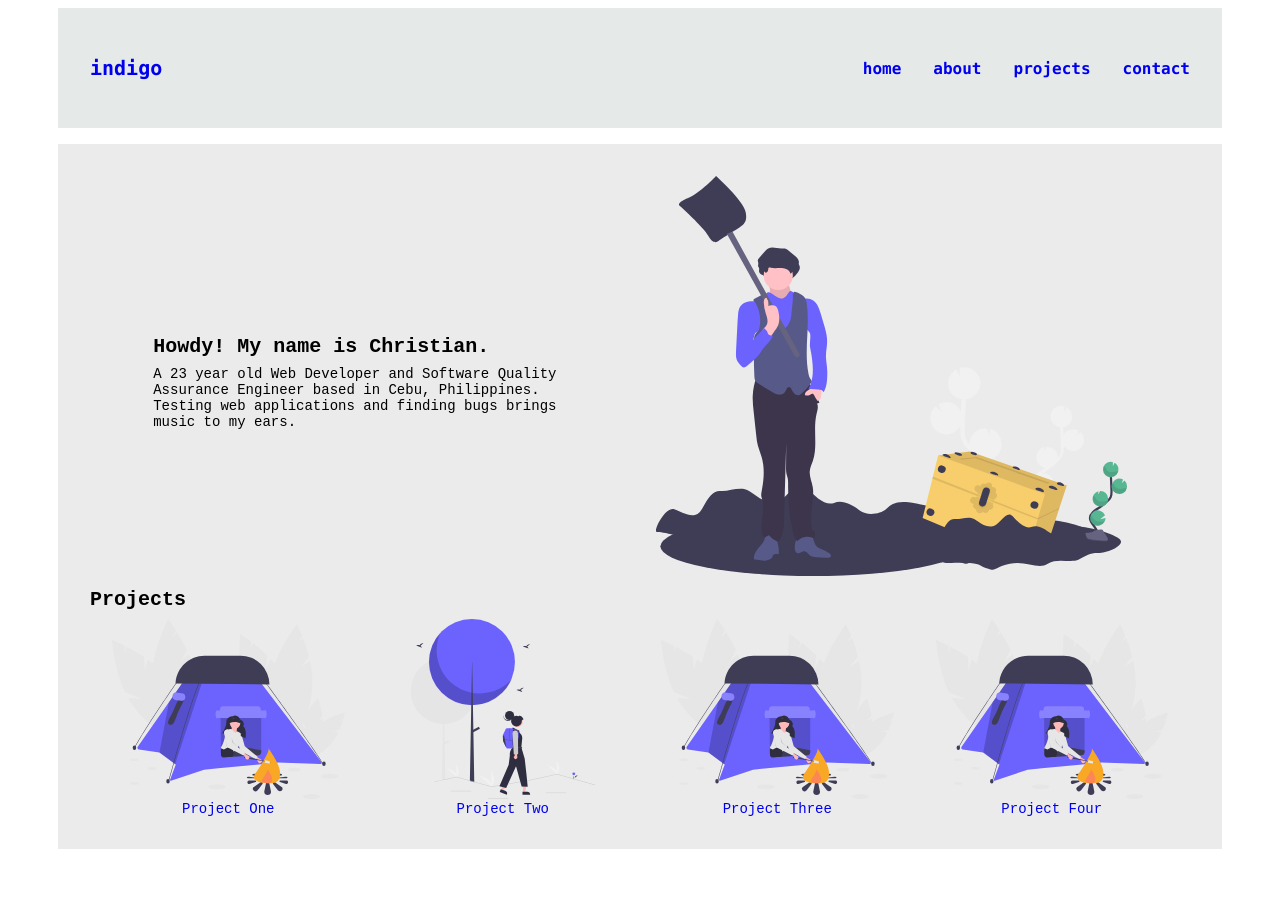
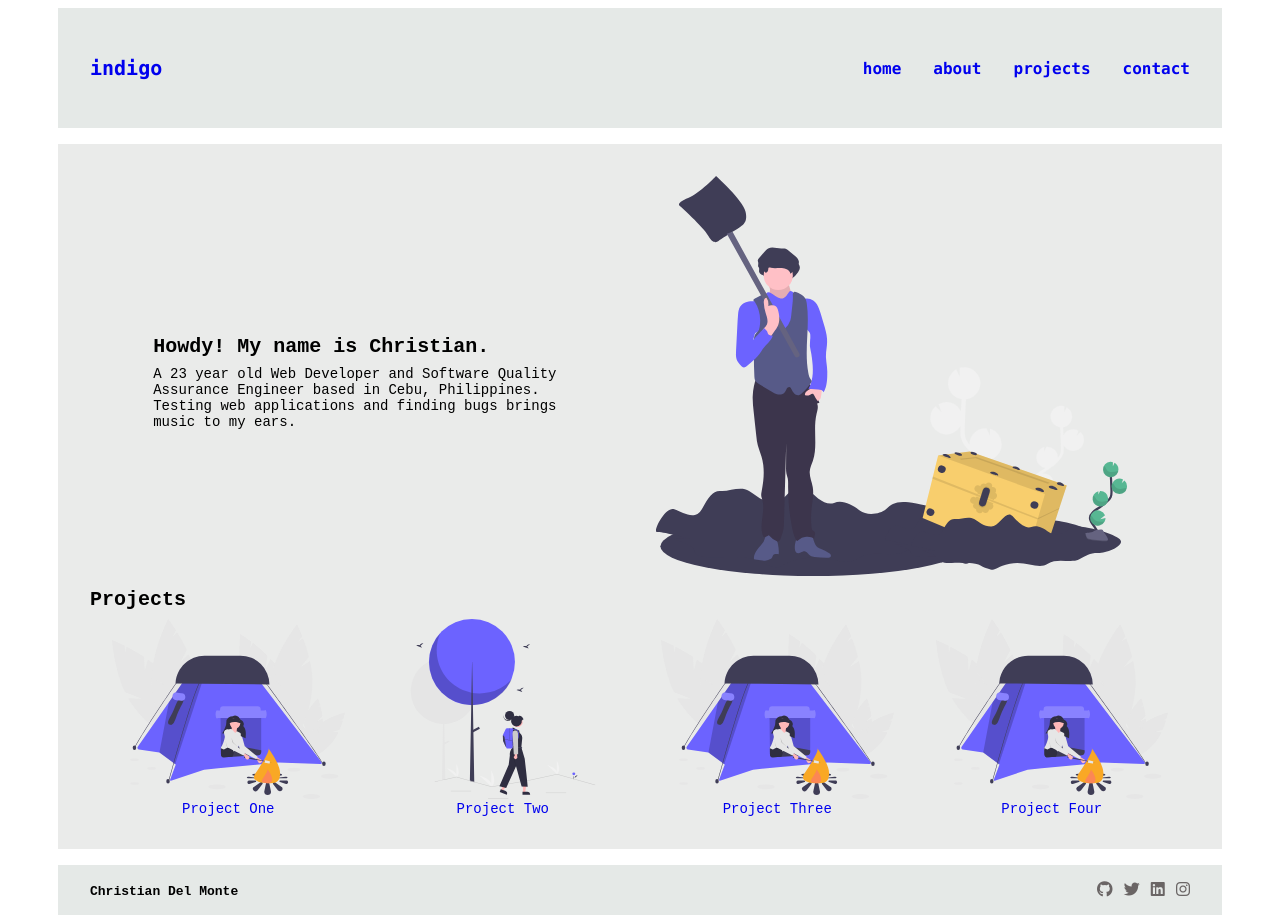
Before and after one commit to indigospritz/portfolio, a Vue app: page / in a window 1280 px wide. Before the commit the page ends 857 px from the top, so only its background shows below. Built offline with nearby package versions, Linux system fonts and the light colour scheme.

Commit message:
added footer

```diff
--- a/src/App.vue
+++ b/src/App.vue
@@ -3,15 +3,18 @@
   <main>
     <router-view/>
   </main>
+  <AppFooter />
 </template>
 
 <script>
 import AppHeader from '@/components/AppNavbar'
+import AppFooter from '@/components/AppFooter'
 
 export default {
   name: 'App',
   components: {
-    AppHeader
+    AppHeader,
+    AppFooter
   }
 }
 </script>
@@ -25,6 +28,7 @@ body {
 
 main {
   max-width: 1100px;
+  min-height: 70vh;
   background: #eaebea;
   margin: auto;
   overflow: auto;
--- a/src/components/AppFooter.vue
+++ b/src/components/AppFooter.vue
@@ -1,6 +1,6 @@
 <template>
   <footer>
-    <span>Christian Del Monte</span>
+    <span><code>Christian Del Monte</code></span>
     <div class="socials">
       <a href="https://github.com/delmsnoob" target="_blank">
         <i class="fa-brands fa-github"></i>
@@ -43,6 +43,10 @@ export default {
     gap: .7rem;
   }
 
+  span {
+    font-weight: 900;
+  }
+
   i {
     color: #6a6565;
   }
```
